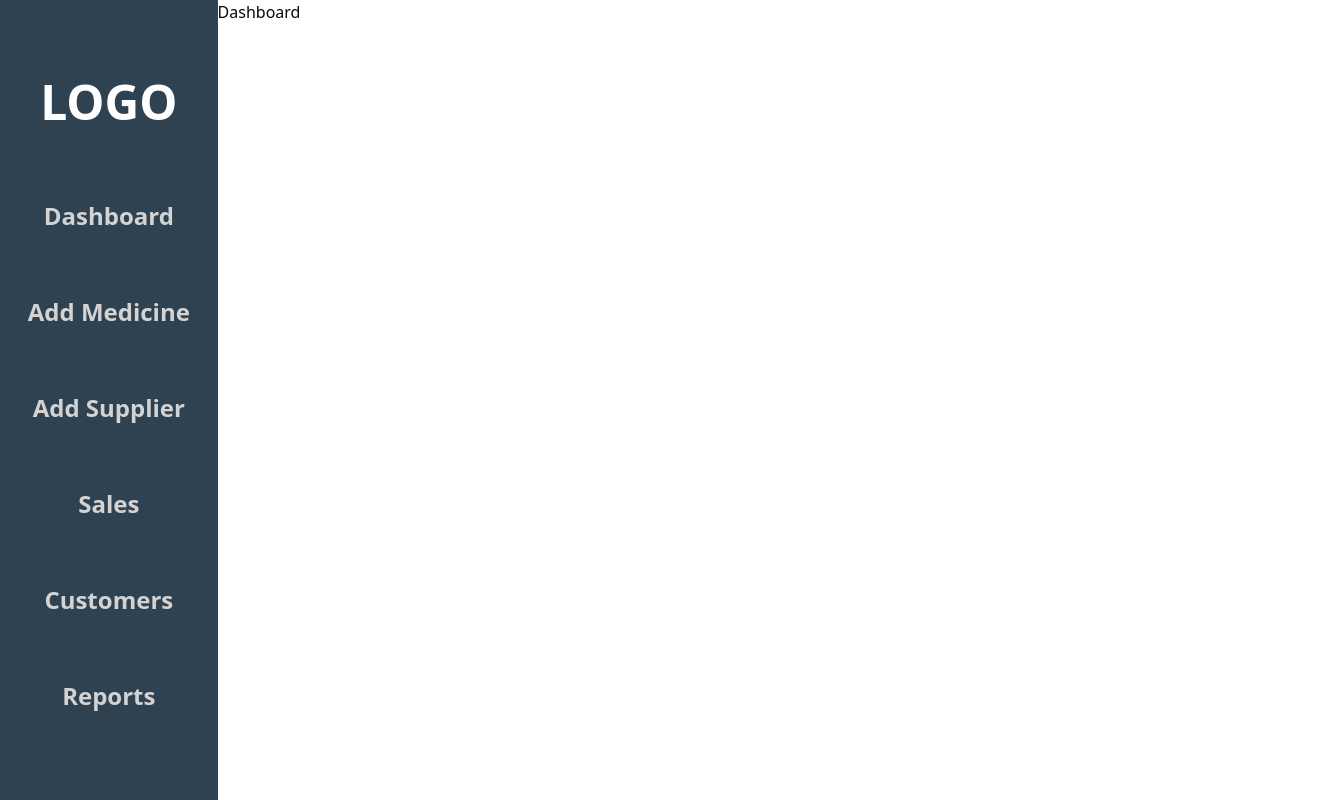
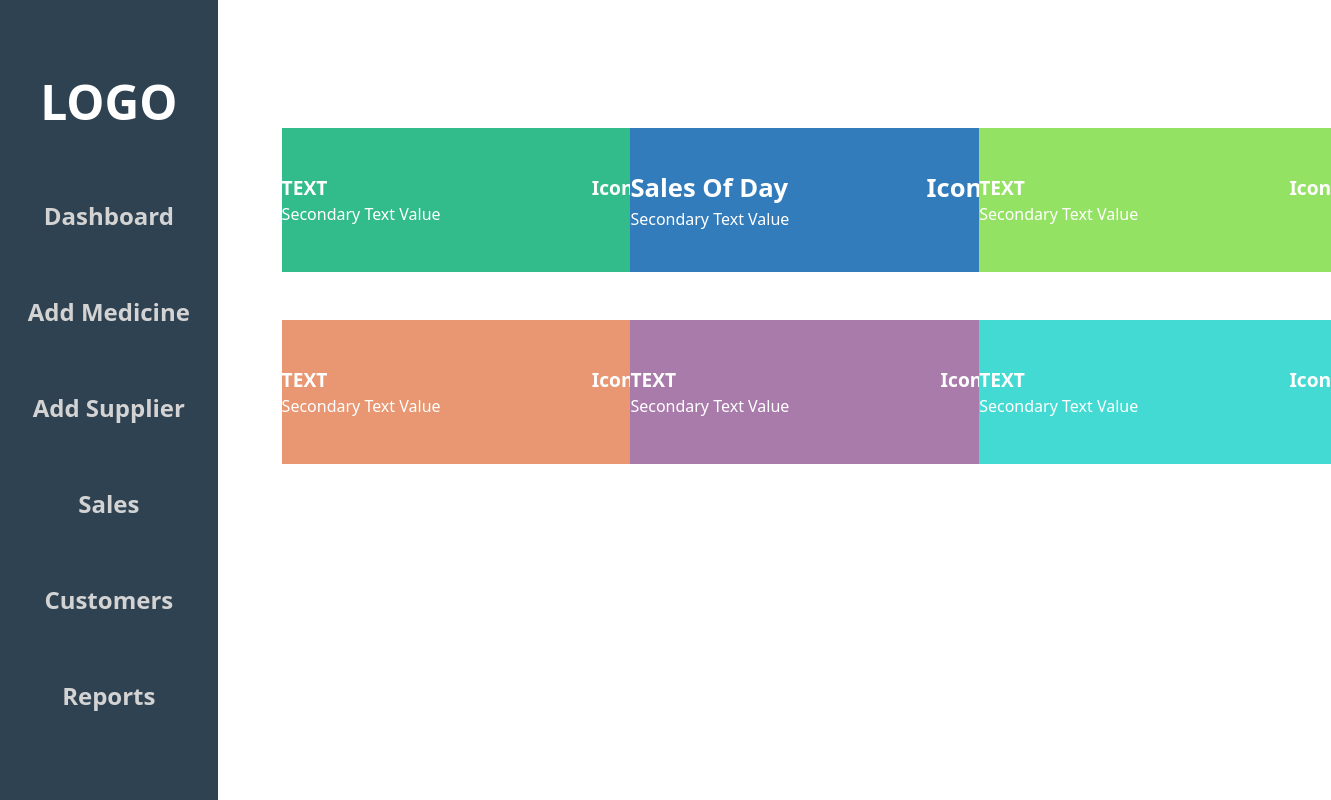
Before and after one commit to chwaleed/Pharmacy-Managment-System, a React (Vite) app in the folder frontend/: page /dashboard in a window 1280 px wide. Shown: the whole page, 1331 px wide, since content can reach past the window. Built offline with nearby package versions, Linux system fonts and the light colour scheme.

Commit message:
Dashboard created

```diff
--- a/frontend/src/pages/dashboard/index.jsx
+++ b/frontend/src/pages/dashboard/index.jsx
@@ -1,5 +1,101 @@
 function Dashboard() {
-  return <div className="">Dashboard</div>;
+  const boxes = [
+    {
+      primaryText: "Medicines",
+      secondaryText: "Report",
+      value: 5,
+      icon: "icon",
+      colorCode: "#32BC8B",
+    },
+    {
+      primaryText: "Sales Of Day",
+      secondaryText: "Report",
+      value: 5,
+      icon: "icon",
+      colorCode: "#337CBB",
+    },
+    {
+      primaryText: "Sales Of Month",
+      secondaryText: "Report",
+      value: 5,
+      icon: "icon",
+      colorCode: "#94E264",
+    },
+    {
+      primaryText: "Stock Shortage",
+      secondaryText: "Report",
+      value: 5,
+      icon: "icon",
+      colorCode: "#E89772",
+    },
+    {
+      primaryText: "Expired Products",
+      secondaryText: "Report",
+      value: 5,
+      icon: "icon",
+      colorCode: "#A97BAA",
+    },
+    {
+      primaryText: "Near Expiry",
+      secondaryText: "Report",
+      value: 5,
+      icon: "icon",
+      colorCode: "#42DAD2",
+    },
+  ];
+
+  return (
+    <div className="grid grid-cols-3 text-white  w-full pl-[5%]  content-start pt-[10%] gap-12">
+      <div className="bg-[#32BC8B]  h-[9rem] flex flex-col justify-center w-[22rem]">
+        <h1 className="text-[1.2rem] font-semibold flex justify-between">
+          TEXT <span>Icon</span>
+        </h1>
+        <h1>
+          Secondary Text <span>Value</span>
+        </h1>
+      </div>
+      <div className="bg-[#337CBB] h-[9rem] flex flex-col justify-center w-[22rem]">
+        <h1 className="text-[1.6rem]  font-semibold flex justify-between">
+          Sales Of Day <span>Icon</span>
+        </h1>
+        <h1>
+          Secondary Text <span>Value</span>
+        </h1>
+      </div>
+      <div className="bg-[#94E264] h-[9rem] flex flex-col justify-center w-[22rem]">
+        <h1 className="text-[1.2rem] font-semibold flex justify-between">
+          TEXT <span>Icon</span>
+        </h1>
+        <h1>
+          Secondary Text <span>Value</span>
+        </h1>
+      </div>
+      <div className="bg-[#E89772] h-[9rem] flex flex-col justify-center w-[22em]">
+        <h1 className="text-[1.2rem] font-semibold flex justify-between">
+          TEXT <span>Icon</span>
+        </h1>
+        <h1>
+          Secondary Text <span>Value</span>
+        </h1>
+      </div>
+      <div className="bg-[#A97BAA] h-[9rem] flex flex-col justify-center w-[22rem]">
+        <h1 className="text-[1.2rem] font-semibold flex justify-between">
+          TEXT <span>Icon</span>
+        </h1>
+        <h1>
+          Secondary Text <span>Value</span>
+        </h1>
+      </div>
+      <div className="bg-[#42DAD2] h-[9rem] flex flex-col justify-center w-[22rem]">
+        <h1 className="text-[1.2rem] font-semibold flex justify-between">
+          TEXT <span>Icon</span>
+        </h1>
+        <h1>
+          Secondary Text <span>Value</span>
+        </h1>
+      </div>
+    </div>
+  );
 }
 
 export default Dashboard;
```
